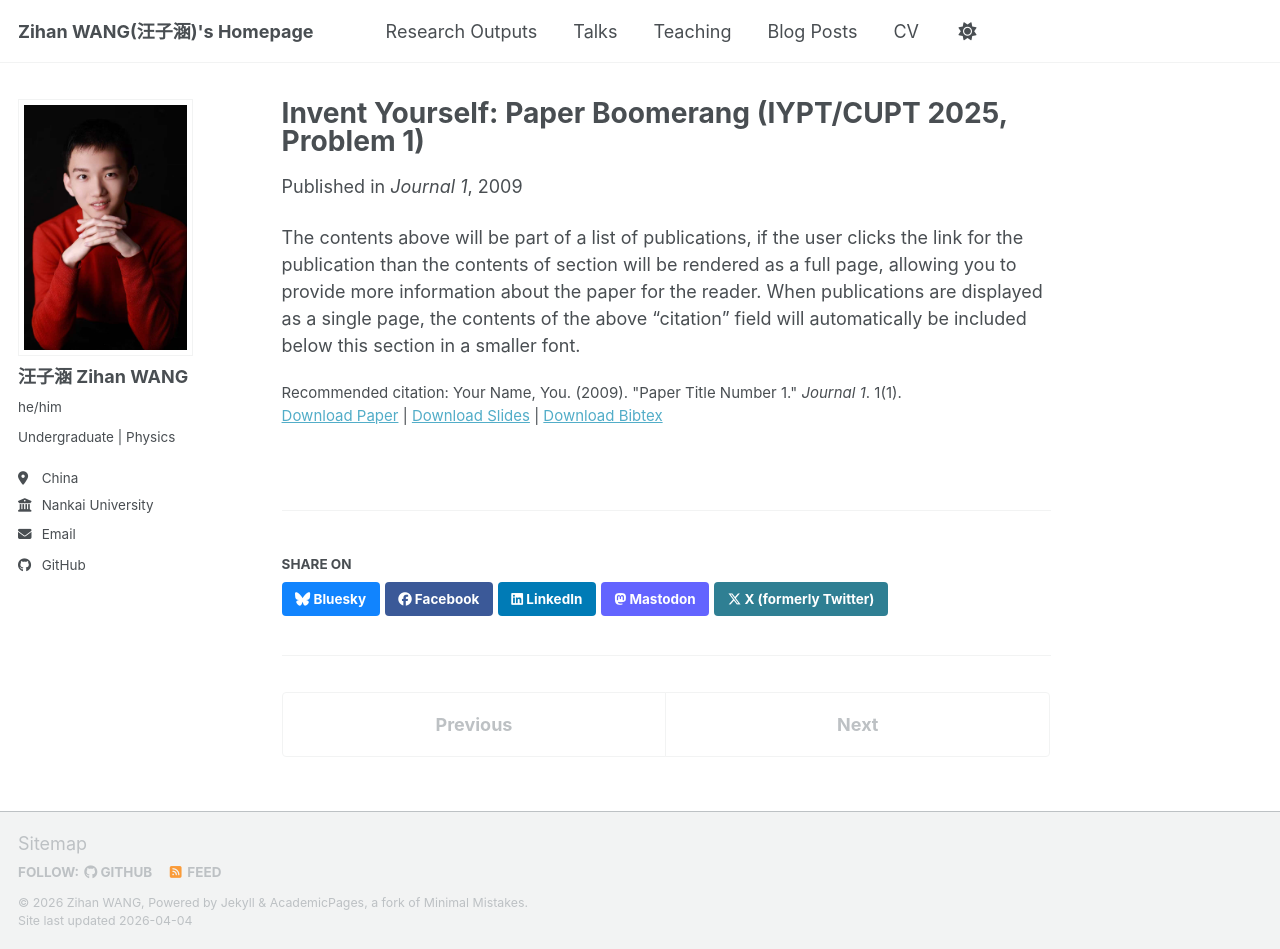
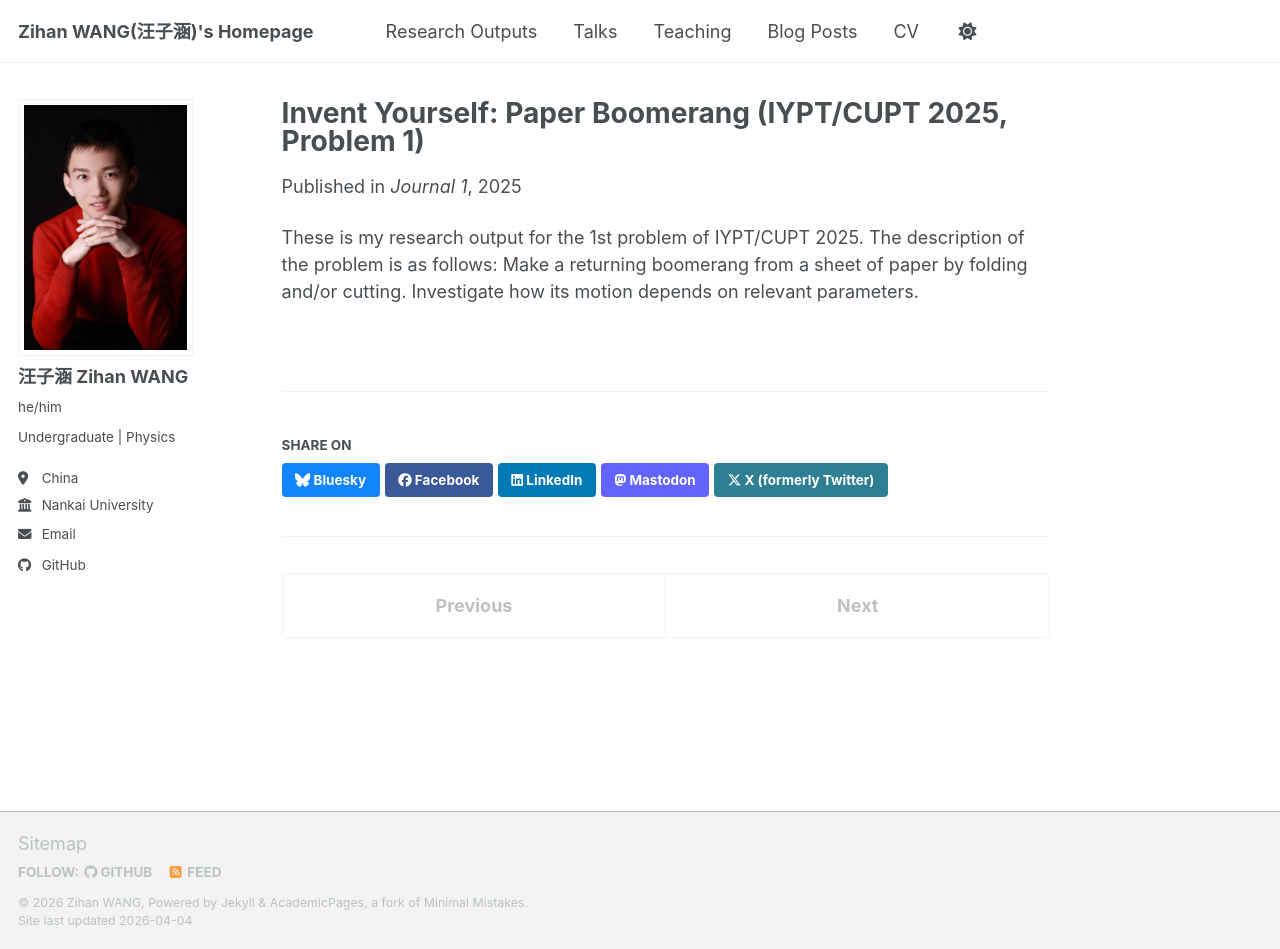
Before and after one commit to zhwang6626/zhwang6626.github.io, a Jekyll site: the page built from _publications/2025-08-19-CUPT2025_P1.md, in a window 1280 px wide and 949 px high. Built offline with Jekyll 4.4.1, drawn with Linux system fonts in a browser that asks for light colours; a script bundle is joined from its source files by our own code; library files that are not in the unit come from our copies.

Commit message:
Update 2025-08-19-CUPT2025_P1.md

```diff
--- a/_publications/2025-08-19-CUPT2025_P1.md
+++ b/_publications/2025-08-19-CUPT2025_P1.md
@@ -4,11 +4,8 @@
 category: manuscripts
 permalink: /publication/2025-08-19-CUPT2025_P1
 excerpt: 'This paper is about the number 1. The number 2 is left for future work.'
-date: 2009-10-01
+date: 2025-08-19
 venue: 'Journal 1'
-slidesurl: 'https://academicpages.github.io/files/slides1.pdf'
-paperurl: 'https://academicpages.github.io/files/paper1.pdf'
-bibtexurl: 'https://academicpages.github.io/files/bibtex1.bib'
-citation: 'Your Name, You. (2009). &quot;Paper Title Number 1.&quot; <i>Journal 1</i>. 1(1).'
+paperurl: 'https://zhwang6626.github.io/files/CUPT-2025-Invent-yourself-paper-boomerang.pdf'
 ---
-The contents above will be part of a list of publications, if the user clicks the link for the publication than the contents of section will be rendered as a full page, allowing you to provide more information about the paper for the reader. When publications are displayed as a single page, the contents of the above "citation" field will automatically be included below this section in a smaller font.
+These is my research output for the 1st problem of IYPT/CUPT 2025. The description of the problem is as follows: Make a returning boomerang from a sheet of paper by folding and/or cutting. Investigate how its motion depends on relevant parameters.
```
